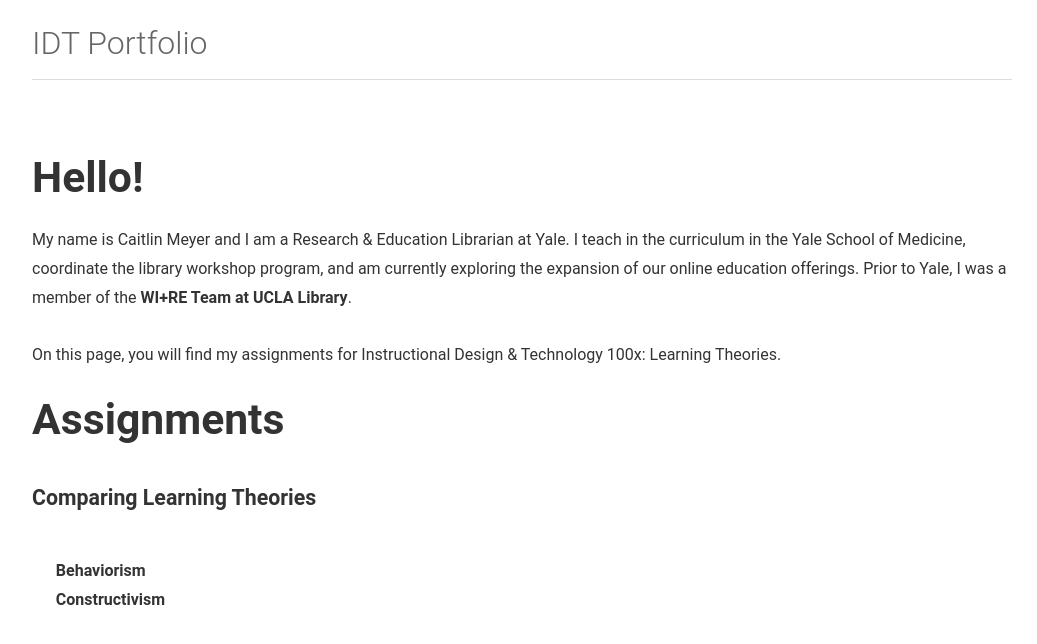
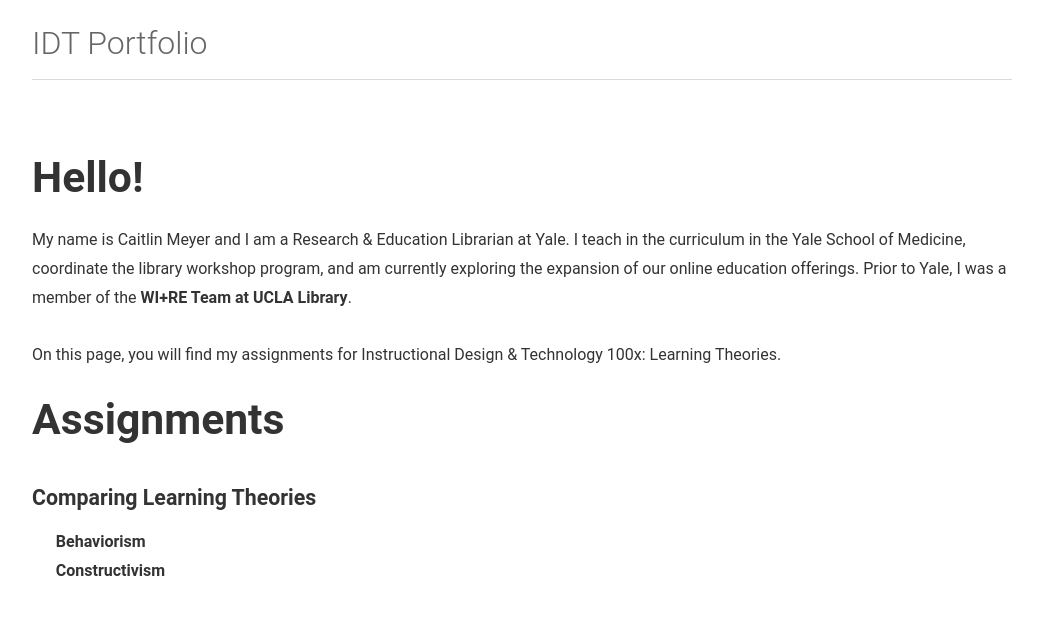
Before and after one commit to caitlinmeyer/IDT, a Jekyll site: the page built from index.html, in a window 1280 px wide. Shown: the top 644 px of the page, without its empty margins (118-1155 px from the left). Built offline with Jekyll 4.4.1, drawn with Linux system fonts in a browser that asks for light colours; the list of posts is cut into pages by our own code.

```diff
--- a/index.html
+++ b/index.html
@@ -8,7 +8,7 @@ On this page, you will find my assignments for Instructional Design & Technology
 <BR CLEAR="all">
 <h1>Assignments</h1>
 
-	<h3><a href="/IDT100x/comparing-learning-theories">Comparing Learning Theories</a></h3><BR>
+	<h3><a href="/IDT100x/comparing-learning-theories">Comparing Learning Theories</a></h3>
 &nbsp;&nbsp;&nbsp;&nbsp;&nbsp;&nbsp;<a href="/IDT100x/comparing-learning-theories#behaviorism">Behaviorism</a><BR>
 &nbsp;&nbsp;&nbsp;&nbsp;&nbsp;&nbsp;<a href="/IDT100x/comparing-learning-theories#constructivism">Constructivism</a><BR>
 <!--<h2>&#8594; <a href="/IDT100x/cognitivism">Cognitivism</a></h2>
```
